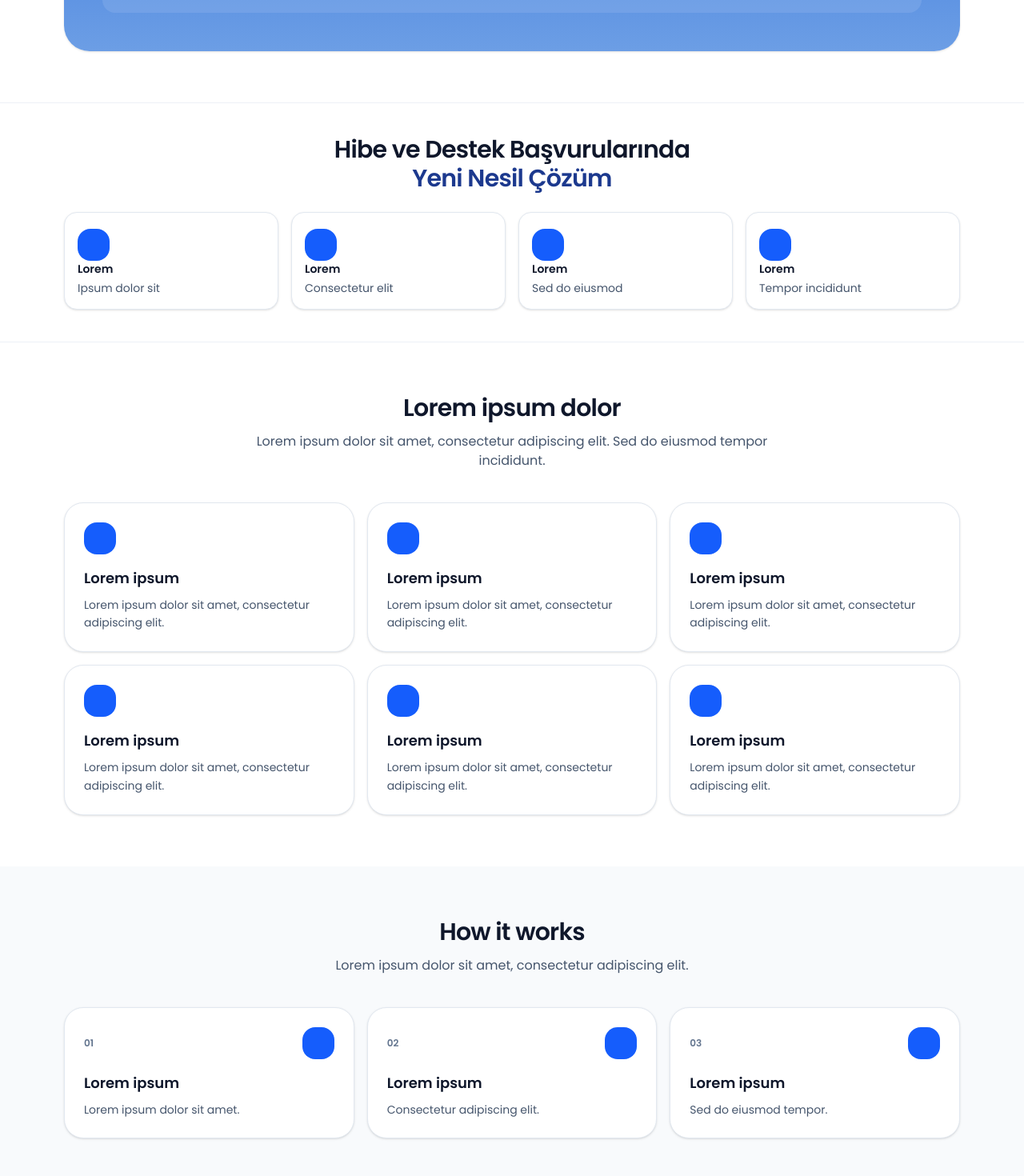
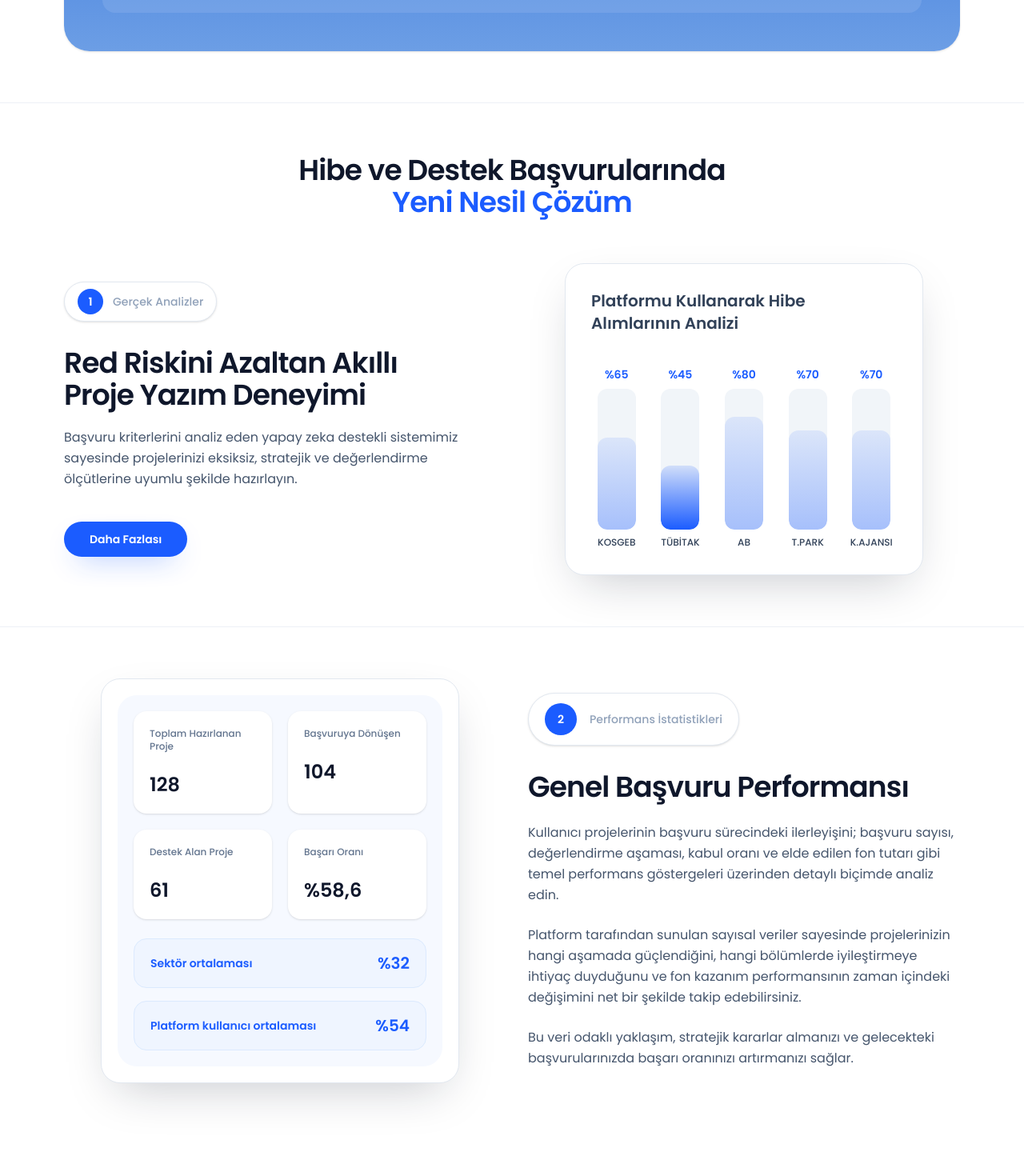
Before and after one commit to dilnurmolla/projectAI, a React (Vite) app: page / in a window 1280 px wide. Shown: the part 620-2090 px from the top of the page at 80% size. Built offline with nearby package versions, Linux system fonts and the light colour scheme.

Commit message:
all stated

```diff
--- a/src/pages/Home.jsx
+++ b/src/pages/Home.jsx
@@ -2,7 +2,6 @@ import Navbar from "../components/Navbar";
 import Hero from "../sections/Hero";
 import UseCases from "../sections/UseCases";
 import Features from "../sections/Features";
-import HowItWorks from "../sections/HowItWorks";
 import FAQ from "../sections/FAQ";
 import Footer from "../components/Footer";
 
@@ -14,7 +13,6 @@ export default function Home() {
                 <Hero />
                 <UseCases />
                 <Features />
-                <HowItWorks />
                 <FAQ />
             </main>
             <Footer />
--- a/src/sections/Features.jsx
+++ b/src/sections/Features.jsx
@@ -1,30 +1,110 @@
 function Features() {
-    const cards = new Array(6).fill(0).map((_, i) => ({
-        title: "Lorem ipsum",
-        desc: "Lorem ipsum dolor sit amet, consectetur adipiscing elit.",
-        i,
-    }));
+    return (
+        <section className="bg-white">
+            <div className="mx-auto max-w-6xl px-4 py-16">
+                <div className="grid items-center gap-10 lg:grid-cols-2">
+                    {/* LEFT CARD */}
+                    <div className="mx-auto w-full max-w-md rounded-3xl border border-slate-200 bg-white p-5 shadow-[0_22px_60px_-20px_rgba(15,23,42,0.25)]">
+                        <div className="rounded-3xl bg-[#F6F9FF] p-5">
+                            {/* top 2x2 stats */}
+                            <div className="grid grid-cols-2 gap-5">
+                                <div className="rounded-2xl bg-white p-5 shadow-sm">
+                                    <p className="text-xs font-medium text-slate-500">
+                                        Toplam Hazırlanan <br /> Proje
+                                    </p>
+                                    <p className="mt-6 text-2xl font-semibold text-slate-900">
+                                        128
+                                    </p>
+                                </div>
 
-    return (
-        <section id="features">
-            <div className="mx-auto max-w-6xl px-4 py-16">
-                <div className="mx-auto max-w-2xl text-center">
-                    <h2 className="text-3xl font-semibold tracking-tight text-slate-900">
-                        Lorem ipsum dolor
-                    </h2>
-                    <p className="mt-3 text-slate-600">
-                        Lorem ipsum dolor sit amet, consectetur adipiscing elit. Sed do eiusmod tempor incididunt.
-                    </p>
-                </div>
+                                <div className="rounded-2xl bg-white p-5 shadow-sm">
+                                    <p className="text-xs font-medium text-slate-500">
+                                        Başvuruya Dönüşen
+                                    </p>
+                                    <p className="mt-6 text-2xl font-semibold text-slate-900">
+                                        104
+                                    </p>
+                                </div>
 
-                <div className="mt-10 grid gap-4 sm:grid-cols-2 lg:grid-cols-3">
-                    {cards.map((c) => (
-                        <div key={c.i} className="rounded-3xl border border-slate-200 bg-white p-6 shadow-sm transition-all duration-200 ease-out hover:-translate-y-1 hover:shadow-lg hover:border-[#1B5CFF]/30">
-                            <div className="h-10 w-10 rounded-2xl bg-blue-600" />
-                            <h3 className="mt-4 text-lg font-semibold text-slate-900">{c.title}</h3>
-                            <p className="mt-2 text-sm leading-relaxed text-slate-600">{c.desc}</p>
+                                <div className="rounded-2xl bg-white p-5 shadow-sm">
+                                    <p className="text-xs font-medium text-slate-500">
+                                        Destek Alan Proje
+                                    </p>
+                                    <p className="mt-6 text-2xl font-semibold text-slate-900">
+                                        61
+                                    </p>
+                                </div>
+
+                                <div className="rounded-2xl bg-white p-5 shadow-sm">
+                                    <p className="text-xs font-medium text-slate-500">
+                                        Başarı Oranı
+                                    </p>
+                                    <p className="mt-6 text-2xl font-semibold text-slate-900">
+                                        %58,6
+                                    </p>
+                                </div>
+                            </div>
+
+                            {/* bottom pills */}
+                            <div className="mt-6 space-y-4">
+                                <div className="flex items-center justify-between rounded-2xl border border-blue-100 bg-[#EFF5FF] px-5 py-4">
+                                    <span className="text-sm font-semibold text-[#1B5CFF]">
+                                        Sektör ortalaması
+                                    </span>
+                                    <span className="text-xl font-semibold text-[#1B5CFF]">
+                                        %32
+                                    </span>
+                                </div>
+
+                                <div className="flex items-center justify-between rounded-2xl border border-blue-100 bg-[#EFF5FF] px-5 py-4">
+                                    <span className="text-sm font-semibold text-[#1B5CFF]">
+                                        Platform kullanıcı ortalaması
+                                    </span>
+                                    <span className="text-xl font-semibold text-[#1B5CFF]">
+                                        %54
+                                    </span>
+                                </div>
+                            </div>
                         </div>
-                    ))}
+                    </div>
+
+                    {/* RIGHT CONTENT */}
+                    <div>
+                        {/* pill */}
+                        <div className="inline-flex items-center gap-4 rounded-full border border-slate-200 bg-white px-5 py-3 shadow-sm">
+                            <span className="inline-flex h-10 w-10 items-center justify-center rounded-full bg-[#1B5CFF] text-sm font-semibold text-white">
+                                2
+                            </span>
+                            <span className="text-sm font-medium text-slate-400">
+                                Performans İstatistikleri
+                            </span>
+                        </div>
+
+                        <h3 className="mt-8 text-4xl font-semibold tracking-tight text-slate-900">
+                            Genel Başvuru Performansı
+                        </h3>
+
+                        <div className="mt-6 space-y-6 text-slate-600">
+                            <p className="leading-relaxed">
+                                Kullanıcı projelerinin başvuru sürecindeki ilerleyişini; başvuru
+                                sayısı, değerlendirme aşaması, kabul oranı ve elde edilen fon
+                                tutarı gibi temel performans göstergeleri üzerinden detaylı
+                                biçimde analiz edin.
+                            </p>
+
+                            <p className="leading-relaxed">
+                                Platform tarafından sunulan sayısal veriler sayesinde
+                                projelerinizin hangi aşamada güçlendiğini, hangi bölümlerde
+                                iyileştirmeye ihtiyaç duyduğunu ve fon kazanım performansının
+                                zaman içindeki değişimini net bir şekilde takip edebilirsiniz.
+                            </p>
+
+                            <p className="leading-relaxed">
+                                Bu veri odaklı yaklaşım, stratejik kararlar almanızı ve
+                                gelecekteki başvurularınızda başarı oranınızı artırmanızı sağlar.
+                            </p>
+                        </div>
+                    </div>
                 </div>
             </div>
         </section>
--- a/src/sections/HowItWorks.jsx
+++ /dev/null
@@ -1,33 +0,0 @@
-function HowItWorks() {
-    const steps = [
-        { k: "01", t: "Lorem ipsum", d: "Lorem ipsum dolor sit amet." },
-        { k: "02", t: "Lorem ipsum", d: "Consectetur adipiscing elit." },
-        { k: "03", t: "Lorem ipsum", d: "Sed do eiusmod tempor." },
-    ];
-
-    return (
-        <section id="how" className="bg-slate-50">
-            <div className="mx-auto max-w-6xl px-4 py-16">
-                <div className="mx-auto max-w-2xl text-center">
-                    <h2 className="text-3xl font-semibold tracking-tight text-slate-900">How it works</h2>
-                    <p className="mt-3 text-slate-600">Lorem ipsum dolor sit amet, consectetur adipiscing elit.</p>
-                </div>
-
-                <div className="mt-10 grid gap-4 lg:grid-cols-3">
-                    {steps.map((s) => (
-                        <div key={s.k} className="rounded-3xl border border-slate-200 bg-white p-6 shadow-sm transition-all duration-200 ease-out hover:-translate-y-1 hover:shadow-lg hover:border-[#1B5CFF]/30">
-                            <div className="flex items-center justify-between">
-                                <p className="text-xs font-semibold text-slate-500">{s.k}</p>
-                                <div className="h-10 w-10 rounded-2xl bg-blue-600" />
-                            </div>
-                            <h3 className="mt-4 text-lg font-semibold text-slate-900">{s.t}</h3>
-                            <p className="mt-2 text-sm leading-relaxed text-slate-600">{s.d}</p>
-                        </div>
-                    ))}
-                </div>
-            </div>
-        </section>
-    );
-}
-
-export default HowItWorks;
--- a/src/sections/UseCases.jsx
+++ b/src/sections/UseCases.jsx
@@ -1,33 +1,90 @@
 function UseCases() {
-    const items = [
-        { title: "Lorem", desc: "Ipsum dolor sit" },
-        { title: "Lorem", desc: "Consectetur elit" },
-        { title: "Lorem", desc: "Sed do eiusmod" },
-        { title: "Lorem", desc: "Tempor incididunt" },
+    const bars = [
+        { label: "KOSGEB", value: 65, accent: false },
+        { label: "TÜBİTAK", value: 45, accent: true },
+        { label: "AB", value: 80, accent: false },
+        { label: "T.PARK", value: 70, accent: false },
+        { label: "K.AJANSI", value: 70, accent: false },
     ];
 
     return (
         <section className="border-y border-slate-200/60 bg-white">
-            <div className="mx-auto max-w-6xl px-4 py-10">
-                <div className="mx-auto max-w-2xl text-center">
-                    <h2 className="text-3xl font-semibold tracking-tight text-slate-900">
-                        Hibe ve Destek Başvurularında<p>
-                            <span className="text-blue-900">Yeni Nesil Çözüm</span> </p>
+            <div className="mx-auto max-w-6xl px-4 py-16">
+                {/* Title */}
+                <div className="mx-auto max-w-3xl text-center">
+                    <h2 className="text-3xl font-semibold tracking-tight text-slate-900 sm:text-4xl">
+                        Hibe ve Destek Başvurularında{" "}
+                        <p> <span className="text-[#1B5CFF]">Yeni Nesil Çözüm</span></p>
                     </h2>
                 </div>
 
-                <div className="mt-6 grid gap-4 sm:grid-cols-2 lg:grid-cols-4">
-                    {items.map((x, i) => (
-                        <div
-                            key={i}
-                            className="rounded-2xl border border-slate-200 bg-white p-4 shadow-sm transition-all duration-200 ease-out hover:-translate-y-1 hover:shadow-lg hover:border-[#1B5CFF]/30">
-                            <div className="mt-1 h-10 w-10 rounded-2xl bg-blue-600" />
-                            <div>
-                                <p className="text-sm font-semibold text-slate-900">{x.title}</p>
-                                <p className="mt-1 text-sm text-slate-600">{x.desc}</p>
+                {/* Content */}
+                <div className="mt-14 grid items-center gap-10 lg:grid-cols-2">
+                    {/* LEFT */}
+                    <div>
+                        {/* Pill */}
+                        <div className="inline-flex items-center gap-3 rounded-full border border-slate-200 bg-white px-4 py-2 shadow-sm">
+                            <span className="inline-flex h-8 w-8 items-center justify-center rounded-full bg-[#1B5CFF] text-sm font-semibold text-white">
+                                1
+                            </span>
+                            <span className="text-sm font-medium text-slate-400">
+                                Gerçek Analizler
+                            </span>
+                        </div>
+
+                        <h3 className="mt-8 text-4xl font-semibold tracking-tight text-slate-900">
+                            Red Riskini Azaltan Akıllı <br className="hidden sm:block" />
+                            Proje Yazım Deneyimi
+                        </h3>
+
+                        <p className="mt-5 max-w-xl text-base leading-relaxed text-slate-600">
+                            Başvuru kriterlerini analiz eden yapay zeka destekli sistemimiz
+                            sayesinde projelerinizi eksiksiz, stratejik ve değerlendirme
+                            ölçütlerine uyumlu şekilde hazırlayın.
+                        </p>
+
+                        <button className="mt-10 rounded-full bg-[#1B5CFF] px-8 py-3 text-sm font-semibold text-white shadow-[0_14px_35px_-18px_rgba(27,92,255,0.9)] hover:bg-[#174EE0]">
+                            Daha Fazlası
+                        </button>
+                    </div>
+
+                    {/* RIGHT CARD */}
+                    <div className="mx-auto w-full max-w-md rounded-3xl border border-slate-200 bg-white p-8 shadow-[0_22px_60px_-20px_rgba(15,23,42,0.25)]">
+                        <h4 className="text-xl font-semibold text-slate-700">
+                            Platformu Kullanarak Hibe <br /> Alımlarının Analizi
+                        </h4>
+
+                        {/* Chart */}
+                        <div className="mt-10">
+                            <div className="grid grid-cols-5 items-end gap-4">
+                                {bars.map((b) => (
+                                    <div key={b.label} className="flex flex-col items-center gap-2">
+                                        <div className="text-sm font-semibold text-[#1B5CFF]">
+                                            %{b.value}
+                                        </div>
+
+                                        {/* bar container */}
+                                        <div className="relative h-44 w-12 overflow-hidden rounded-xl bg-slate-100">
+                                            {/* fill */}
+                                            <div
+                                                className="absolute bottom-0 left-0 w-full rounded-xl"
+                                                style={{
+                                                    height: `${b.value}%`,
+                                                    background: b.accent
+                                                        ? "linear-gradient(to top, rgba(27,92,255,1), rgba(27,92,255,0.15))"
+                                                        : "linear-gradient(to top, rgba(27,92,255,0.35), rgba(27,92,255,0.10))",
+                                                }}
+                                            />
+                                        </div>
+
+                                        <div className="text-xs font-medium text-slate-700">
+                                            {b.label}
+                                        </div>
+                                    </div>
+                                ))}
                             </div>
                         </div>
-                    ))}
+                    </div>
                 </div>
             </div>
         </section>
```
Also changed, not shown: WhatsApp Image 2026-02-27 at 13.18.00.jpeg (deleted).
